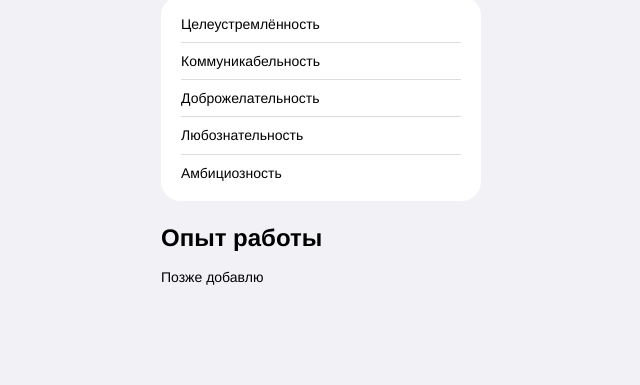
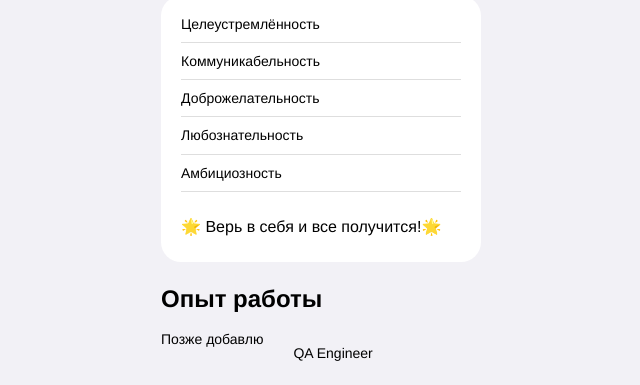
Before and after one commit to MikhailGavrilov-QA/CV, a plain HTML site: page index.html in a window 1280 px wide. Shown: the part 481-866 px from the top of the page, without its empty margins (319-959 px from the left). Before the commit the page ends 800 px from the top, so only its background shows below. Drawn offline with Linux system fonts and the light colour scheme.

Commit message:
“CI/CD”

```diff
--- a/index.html
+++ b/index.html
@@ -63,12 +63,16 @@
             <p class="links__title">Амбициозность</p>
 
           </li>
+          <div class="credo">
+            <p>🌟 Верь в себя и все получится!🌟</p>
+         </div>
         </ul>
       </section>
       <section>
       <h3 class="links__header">Опыт работы</h3>
       <li class="links__link">
             <p class="links__title">Позже добавлю</p>
+            <p>QA Engineer</p>
 
           </li>
       </section>
```
Also changed, not shown: 1 other file.
